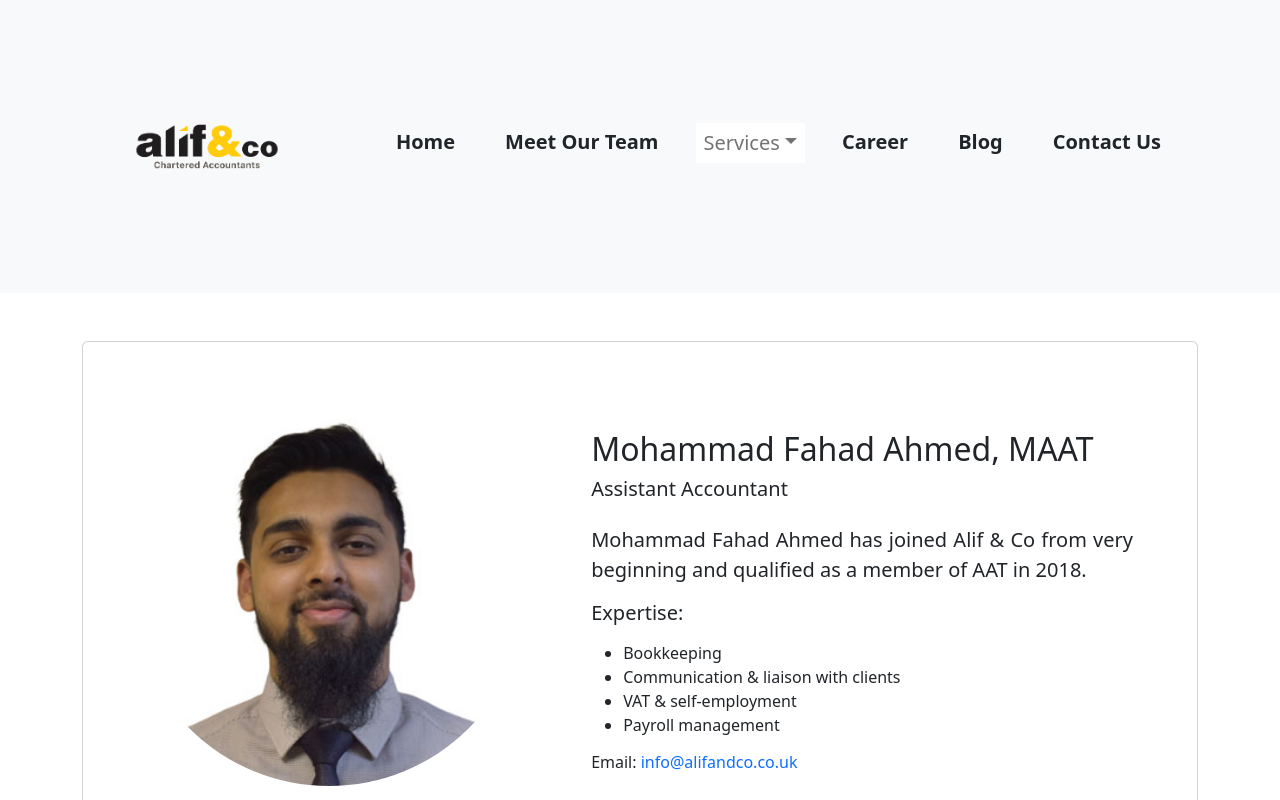
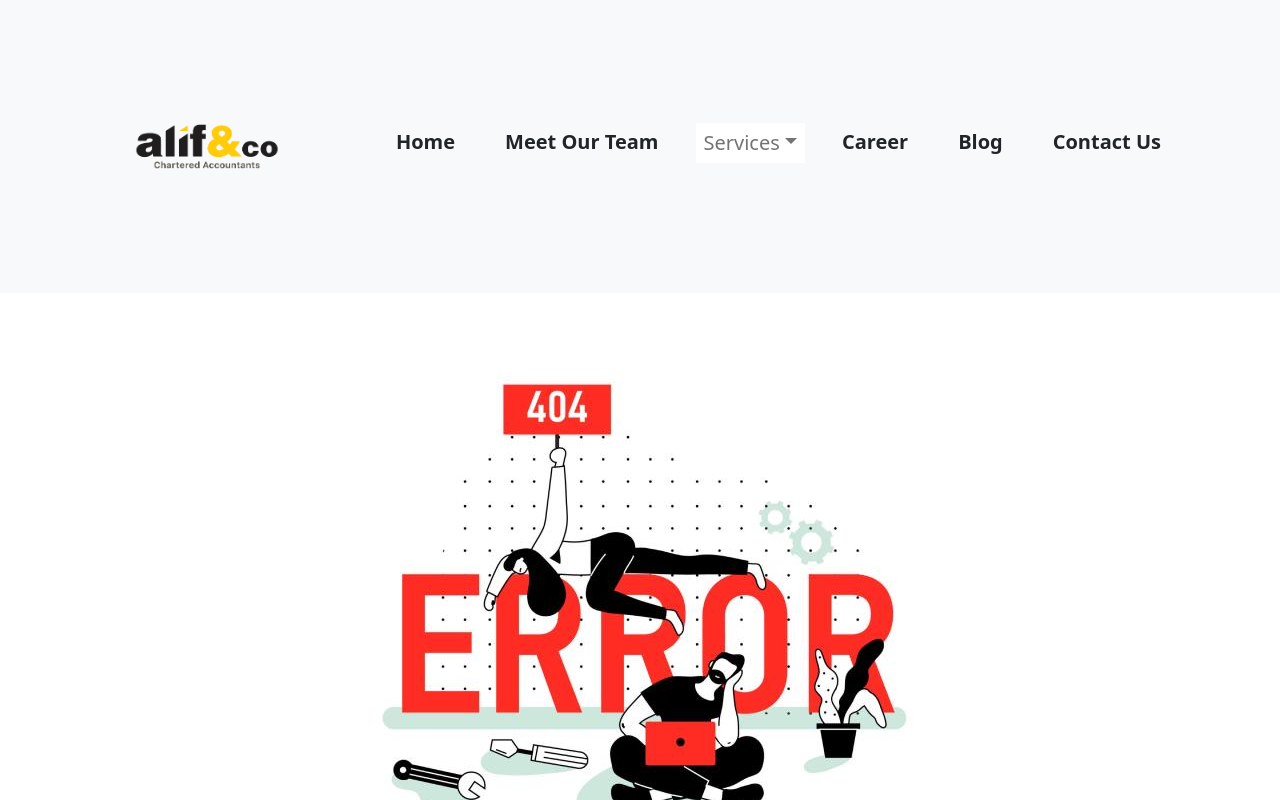
Before and after one commit to samimeadad/alifandco-final, a React (Create React App) app: page /core-team/member-3 in a window 1280 px wide. Shown: the top 800 px of the page. Built offline with nearby package versions, Linux system fonts and the light colour scheme.

Commit message:
fahad profile removed

```diff
--- a/src/App.js
+++ b/src/App.js
@@ -12,7 +12,6 @@ import PersonalServices from "./Pages/Services/PersonalServices";
 import BusinessServices from "./Pages/Services/BusinessServices";
 import Member1 from "./Pages/CoreTeam/Member1";
 import Member2 from "./Pages/CoreTeam/Member2";
-import Member3 from "./Pages/CoreTeam/Member3";
 import Blog1 from "./Pages/Blog/Blog1";
 import Blog2 from "./Pages/Blog/Blog2";
 import Blog3 from "./Pages/Blog/Blog3";
@@ -31,7 +30,6 @@ function App () {
         <Route exact path="/core-team" element={ <CoreTeam /> } />
         <Route exact path="/core-team/member-1" element={ <Member1 /> } />
         <Route exact path="/core-team/member-2" element={ <Member2 /> } />
-        <Route exact path="/core-team/member-3" element={ <Member3 /> } />
         <Route exact path="/core-team/member-4" element={ <Member4 /> } />
         <Route exact path="/core-team/member-5" element={ <Member5 /> } />
         <Route exact path="/core-team/member-6" element={ <Member6 /> } />
--- a/src/Pages/CoreTeam/CoreTeamMembers.js
+++ b/src/Pages/CoreTeam/CoreTeamMembers.js
@@ -7,7 +7,6 @@ import member2 from '../../images/core-team/members/narges-asakereh.png';
 import member3 from '../../images/core-team/members/Tanbhir_Tahlil.jpg';
 import member4 from '../../images/core-team/members/nadim.png';
 import member5 from '../../images/core-team/members/ammenul.png';
-import member6 from '../../images/core-team/members/Mohammad_Fahad.jpg';
 import { Link } from 'react-router-dom';
 import ScrollToTop from 'react-scroll-to-top';
 
@@ -41,20 +40,6 @@ const CoreTeamMembers = () => {
                 </Col>
                 <Col xs={ 12 } sm={ 12 } md={ 4 } lg={ 4 }>
                     <Card style={ { width: '22rem', height: "100%" } }>
-                        <Card.Img variant="top" src={ member6 } style={ { borderRadius: "50%" } } className="img-fluid w-50 m-auto" />
-                        <Card.Body>
-                            <Card.Title className='fs-6'>Mohammad Fahad Ahmed, MAAT</Card.Title>
-                            <Card.Text>
-                                Assistant Accountant
-                            </Card.Text>
-                            <Link to="/core-team/member-3"><Button variant="dark">View Profile</Button></Link>
-                        </Card.Body>
-                    </Card>
-                </Col>
-            </Row>
-            <Row className='g-5 my-5'>
-                <Col xs={ 12 } sm={ 12 } md={ 4 } lg={ 4 }>
-                    <Card style={ { width: '22rem', height: "100%" } }>
                         <Card.Img variant="top" src={ member4 } style={ { borderRadius: "50%" } } className="img-fluid w-50 m-auto" />
                         <Card.Body>
                             <Card.Title className='fs-6'>Abdul Karim
@@ -66,6 +51,8 @@ const CoreTeamMembers = () => {
                         </Card.Body>
                     </Card>
                 </Col>
+            </Row>
+            <Row className='g-5 my-5'>
                 <Col xs={ 12 } sm={ 12 } md={ 4 } lg={ 4 }>
                     <Card style={ { width: '22rem', height: "100%" } }>
                         <Card.Img variant="top" src={ member2 } style={ { borderRadius: "50%", height: "45%" } } className="img-fluid w-50 m-auto" />
--- a/src/Pages/CoreTeam/Member3.js
+++ /dev/null
@@ -1,45 +0,0 @@
-import React, { useEffect } from 'react';
-import { Button, Card, Col, Container, Row } from 'react-bootstrap';
-import { Link } from 'react-router-dom';
-import memberImage from '../../images/core-team/members/Mohammad_Fahad.jpg';
-import ScrollToTop from 'react-scroll-to-top';
-
-const Member3 = () => {
-    useEffect( () => {
-        window.scrollTo( 0, 0 )
-    }, [] )
-    return (
-        <Container className='my-5'>
-            <Card className="card p-5">
-                <Row className="g-5">
-                    <Col xs={ 12 } sm={ 12 } md={ 5 } lg={ 5 }>
-                        <img src={ memberImage } className="img-fluid w-100" alt="MemberImage" style={ { borderRadius: "50%" } } />
-                    </Col>
-                    <Col xs={ 12 } sm={ 12 } md={ 7 } lg={ 7 }>
-                        <div className="card-body mt-4" style={ { textAlign: "justify" } }>
-                            <h4 className="card-title fs-2">Mohammad Fahad Ahmed, MAAT</h4>
-                            <h5>Assistant Accountant</h5>
-                            <p className="card-text mt-4 fs-5" style={ { textAlign: "justify" } }>Mohammad Fahad Ahmed has joined Alif & Co from very beginning and qualified as a member of AAT in 2018.</p>
-                            <h5 className='mt-3'>Expertise:</h5>
-                            <p className='mt-3'>
-                                <ul>
-                                    <li>Bookkeeping</li>
-                                    <li>Communication & liaison with clients</li>
-                                    <li>VAT & self-employment</li>
-                                    <li>Payroll management</li>
-                                </ul>
-                            </p>
-                            <p className='mt-3'>
-                                <h6>Email: <a href="mailto:info@alifandco.co.uk" className='text-primary text-decoration-none' >info@alifandco.co.uk</a></h6>
-                            </p>
-                            <p className="card-text mt-5"><Link to="/core-team"><Button variant="dark">Go Back</Button></Link></p>
-                        </div>
-                    </Col>
-                </Row>
-            </Card>
-            <ScrollToTop smooth />
-        </Container>
-    );
-};
-
-export default Member3;
```
Also changed, not shown: src/images/core-team/members/Mohammad_Fahad.jpg (deleted).
